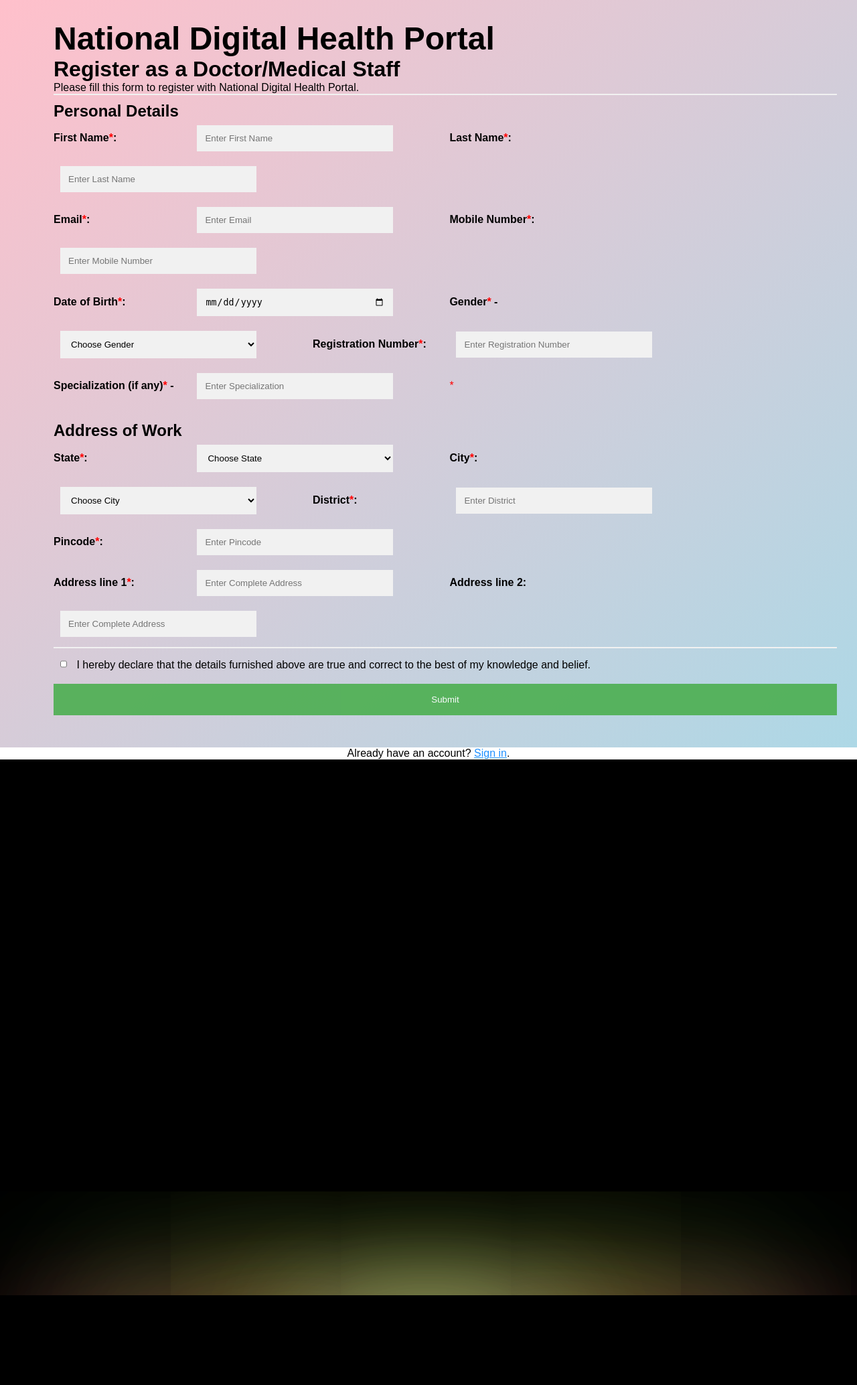
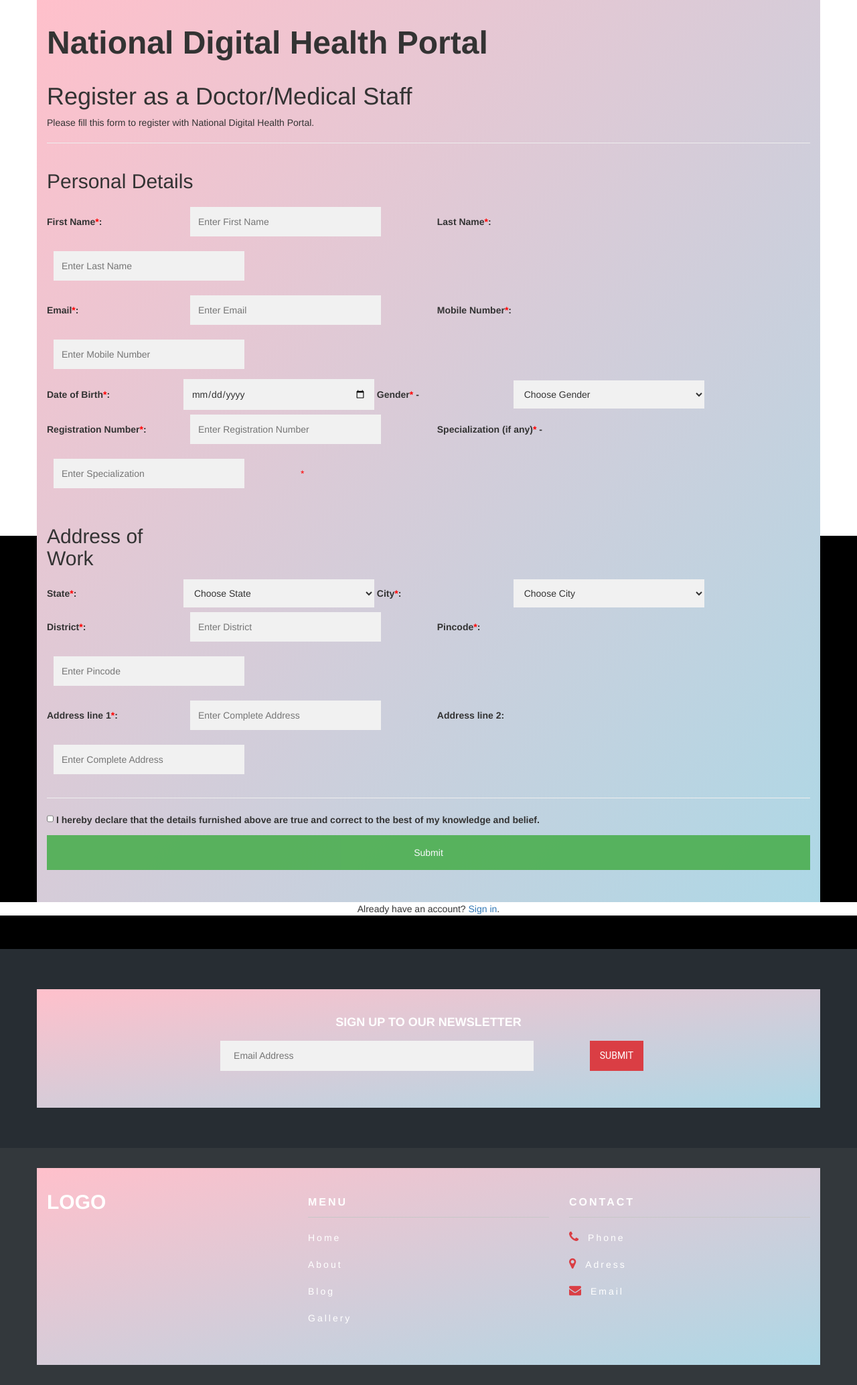
Before and after one commit to coder-arch-15/National-Digital-Health-Portal, a Flask app: page /doctor_register in a window 1280 px wide. Shown: the whole page at 67% size. Before the commit the page ends 1934 px from the top, so only its background shows below. Run offline with Flask 2, Linux system fonts and the light colour scheme; some libraries are stand-ins or nearby versions.

Commit message:
update footer 2.0

```diff
--- a/Templates/home_layouts/footer.html
+++ b/Templates/home_layouts/footer.html
@@ -244,6 +244,87 @@
   to { box-shadow: 0 0 100px 15px #F4F6AD; }
   }
 
+  @import url('https://fonts.googleapis.com/css?family=Roboto:100,300,400,500,700,900');
+
+  body{
+      font-family: 'Roboto', sans-serif;
+  }
+
+  .search-text{
+  	margin-top:50px;
+  	background-color: #272d33;
+  	padding-top:60px;
+  	padding-bottom:60px;
+  }
+
+  .search-text .input-search{
+  	height:45px;
+  	width:40%;
+  	padding-left:20px;
+      color:#333;
+  }
+
+  .search-text .btn-search{
+      background: #da3e44;
+      font-family:Roboto;
+      border:none;
+  	color:#FFF;
+  	height: 45px;
+      width: 80px;
+  }
+
+  .search-text h4{
+      color: #FFF;
+      font-weight: 700;
+  }
+
+  footer{
+       background-color: #33383c;
+       padding:30px 0px;
+  }
+
+  .logo{
+      color:#FFF;
+      font-weight:700;
+      font-size:30px;
+  }
+
+  .address span , .menu span{
+     color: #FFF;
+     font-weight: bold;
+     border-bottom: 1px solid #c7c7c7;
+     padding:10px 0px;
+     display: block;
+     text-transform: uppercase;
+     font-size: 16px;
+     letter-spacing: 3px;
+  }
+
+  .address li a , .menu li a{
+      color:#FFF;
+      letter-spacing: 3px;
+      text-decoration:none;
+      font-size:14px;
+  }
+
+  .address li, .menu li{
+      margin:20px 0px;
+      list-style: none;
+  }
+
+  .address li a:hover , .menu li a:hover{
+      color: #da3e44;
+      -webkit-transition: all 1s ease-in-out;
+      -moz-transition: all 1s ease-in-out;
+      -o-transition: all 1s ease-in-out;
+      transition: all 1s ease-in-out;
+  }
+
+  .address .fa{
+      color: #da3e44;
+      margin-right: 10px;
+      font-size:18px;
+  }
 
 
 /* footer code */
@@ -484,7 +565,81 @@
     </div>
   </div>
 </footer> -->
+<link href="//netdna.bootstrapcdn.com/bootstrap/3.0.0/css/bootstrap.min.css" rel="stylesheet" id="bootstrap-css">
+<script src="//netdna.bootstrapcdn.com/bootstrap/3.0.0/js/bootstrap.min.js"></script>
+<script src="//code.jquery.com/jquery-1.11.1.min.js"></script>
+<!------ Include the above in your HEAD tag ---------->
 
+<link href="//maxcdn.bootstrapcdn.com/font-awesome/4.2.0/css/font-awesome.min.css" rel="stylesheet">
+
+<!--
+    instagram: www.instagram.com/programmingtutorial
+    site: programlamadersleri.net
+-->
+
+<div class="search-text">
+   <div class="container">
+     <div class="row text-center">
+
+       <div class="form">
+           <h4>SIGN UP TO OUR NEWSLETTER</h4>
+            <form id="search-form" class="form-search form-horizontal">
+                <input type="text" class="input-search" placeholder="Email Address">
+                <button type="submit" class="btn-search">SUBMIT</button>
+            </form>
+        </div>
+
+      </div>
+   </div>
+</div>
+
+<footer>
+ <div class="container">
+   <div class="row">
+
+            <div class="col-md-4 col-sm-6 col-xs-12">
+              <span class="logo">LOGO</span>
+            </div>
+
+            <div class="col-md-4 col-sm-6 col-xs-12">
+                <ul class="menu">
+                     <span>Menu</span>
+                     <li>
+                        <a href="#">Home</a>
+                      </li>
+
+                      <li>
+                         <a href="#">About</a>
+                      </li>
+
+                      <li>
+                        <a href="#">Blog</a>
+                      </li>
+
+                      <li>
+                         <a href="#">Gallery </a>
+                      </li>
+                 </ul>
+            </div>
+
+            <div class="col-md-4 col-sm-6 col-xs-12">
+              <ul class="address">
+                    <span>Contact</span>
+                    <li>
+                       <i class="fa fa-phone" aria-hidden="true"></i> <a href="#">Phone</a>
+                    </li>
+                    <li>
+                       <i class="fa fa-map-marker" aria-hidden="true"></i> <a href="#">Adress</a>
+                    </li>
+                    <li>
+                       <i class="fa fa-envelope" aria-hidden="true"></i> <a href="#">Email</a>
+                    </li>
+               </ul>
+           </div>
+
+
+       </div>
+    </div>
 
     <article id="wrap">
     	<article id="lightings">
@@ -501,3 +656,5 @@
     		</section>
         </article>
     </article>
+
+</footer>
```
Lines whose indentation alone changed are shown as unchanged.
